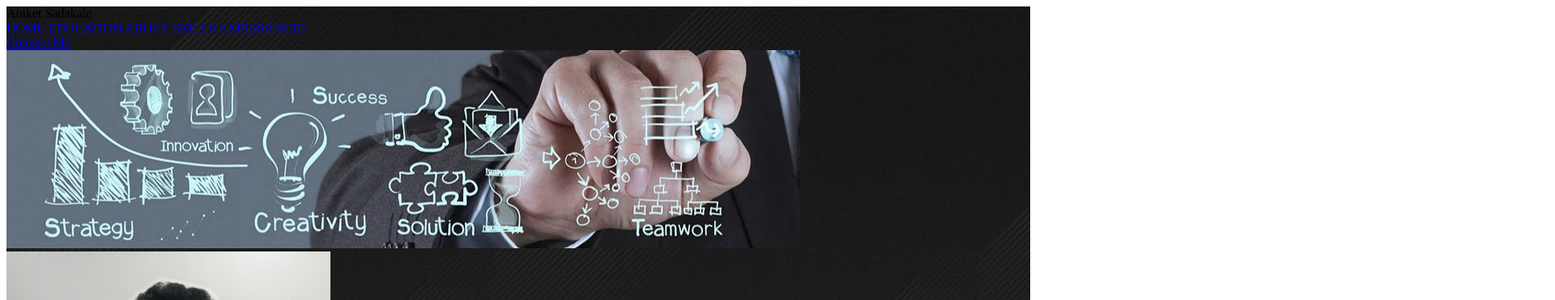
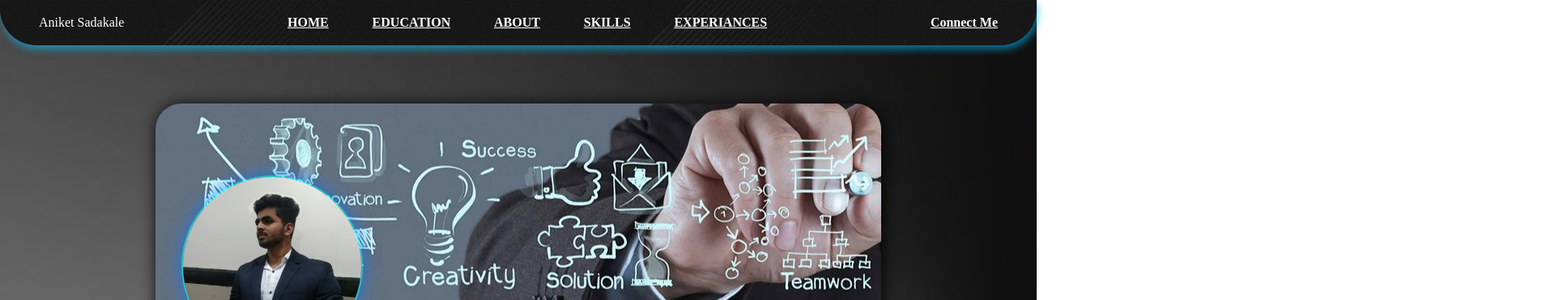
Before and after one commit to Anistark1014/My-Resume, a plain HTML site: page index.html in a window 1280 px wide. Shown: the top 371 px of the page at 81% size, 1920 px wide, since content can reach past the window. Drawn offline with Linux system fonts and the light colour scheme; a web font is replaced by a local one.

Commit message:
Update index.html

```diff
--- a/index.html
+++ b/index.html
@@ -4,7 +4,7 @@
     <meta charset="UTF-8">
     <meta name="viewport" content="width=device-width, initial-scale=1.0">
     <title>My Resume</title>
-    <link rel="stylesheet" href="Resume.css">
+    <link rel="stylesheet" href="style.css">
 </head>
 <body>
 <div class="container" style="background-image:url(IMGS/BG2.jpeg);" >
```
